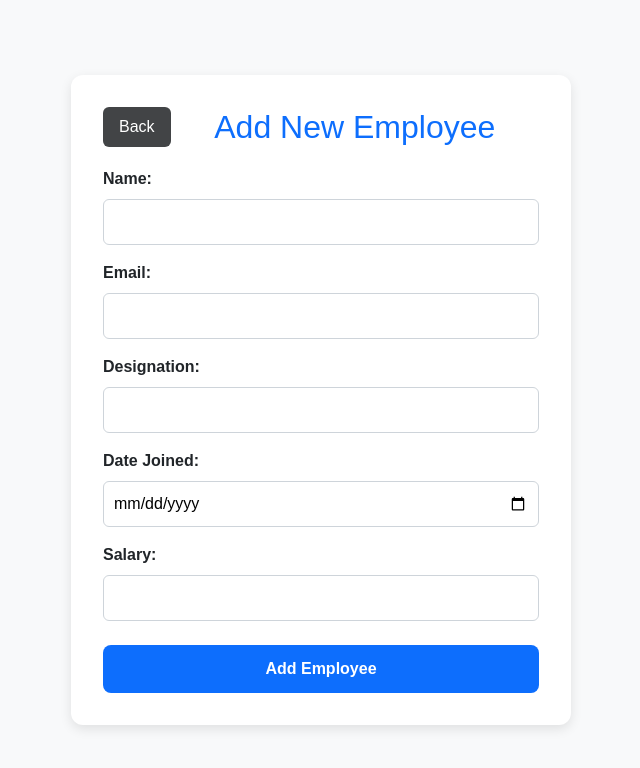
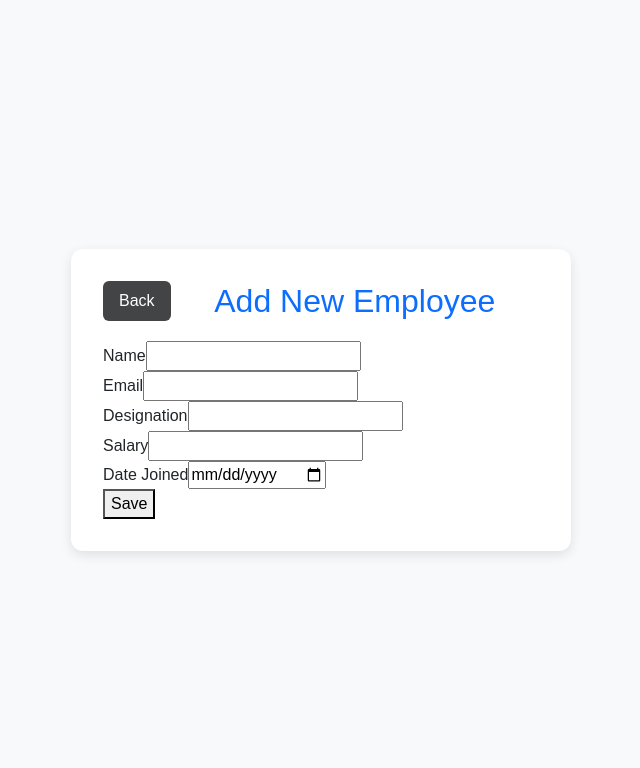
Before and after one commit to atharvashirodkar/employee-management-system, a React (Vite) app in the folder ems-frontend/: page /add-employee in a window 1280 px wide. Shown: the top 768 px of the page, without its empty margins (319-959 px from the left). Built offline with nearby package versions, Linux system fonts and the light colour scheme; no server answers.

Commit message:
refactor: extract employee form component

```diff
--- /dev/null
+++ b/ems-frontend/src/components/employee/EmployeeForm.jsx
@@ -0,0 +1,69 @@
+const EmployeeForm = ({
+  name,
+  email,
+  designation,
+  salary,
+  dateJoined,
+  setName,
+  setEmail,
+  setDesignation,
+  setSalary,
+  setDateJoined,
+  onSubmit,
+  buttonText,
+}) => {
+  return (
+    <form onSubmit={onSubmit}>
+      <div>
+        <label>Name</label>
+        <input
+          type="text"
+          value={name}
+          onChange={(e) => setName(e.target.value)}
+        />
+      </div>
+
+      <div>
+        <label>Email</label>
+        <input
+          type="email"
+          value={email}
+          onChange={(e) => setEmail(e.target.value)}
+        />
+      </div>
+
+      <div>
+        <label>Designation</label>
+        <input
+          type="text"
+          value={designation}
+          onChange={(e) => setDesignation(e.target.value)}
+        />
+      </div>
+
+      <div>
+        <label>Salary</label>
+        <input
+          type="number"
+          value={salary}
+          onChange={(e) => setSalary(e.target.value)}
+        />
+      </div>
+
+      <div>
+        <label>Date Joined</label>
+        <input
+          type="date"
+          value={dateJoined}
+          onChange={(e) => setDateJoined(e.target.value)}
+        />
+      </div>
+
+      <button type="submit">
+        {buttonText}
+      </button>
+    </form>
+  );
+};
+
+export default EmployeeForm;
--- a/ems-frontend/src/pages/AddUpdateEmployee.jsx
+++ b/ems-frontend/src/pages/AddUpdateEmployee.jsx
@@ -1,6 +1,7 @@
 import { useEffect, useState } from "react";
 import { useNavigate, useParams } from "react-router-dom";
 import { createEmployee, getEmployeeById, updateEmployee } from "../services/EmployeeService";
+import EmployeeForm from "../components/employee/EmployeeForm";
 
 const AddUpdateEmployee = () => {
     const { id } = useParams();
@@ -12,6 +13,7 @@ const AddUpdateEmployee = () => {
     const [designation, setDesignation] = useState("");
     const [date_joined, setDateJoined] = useState("");
     const [salary, setSalary] = useState("");
+    let isEdit
 
     useEffect(() => {
         if (id) {
@@ -19,15 +21,15 @@ const AddUpdateEmployee = () => {
                 setName(data.name);
                 setEmail(data.email);
                 setDesignation(data.designation);
-                setDateJoined(new Intl.DateTimeFormat("en-IN").format(new Date(data.date_joined)));
                 setSalary(data.salary);
+                setDateJoined(new Date(data.date_joined).toISOString().split("T")[0]);
             }).catch((error) => {
                 console.error("Error fetching employee data:", error);
             });
         }
     }, [id]);
 
-    const handdleSubmit = async (e) => {
+    const handleSubmit = async (e) => {
         e.preventDefault();
         const employeeData = {
             name,
@@ -46,8 +48,12 @@ const AddUpdateEmployee = () => {
             }
             navigator("/employees");
         } catch (error) {
-            console.error("Error adding employee:", error);
+            console.error("Error while creating employee:", error);
         }
+    }
+
+    if (id) {
+        isEdit = true
     }
 
     return (
@@ -102,120 +108,25 @@ const AddUpdateEmployee = () => {
                                 margin: 0,
                             }}
                         >
-                            {id ? "Update Employee" :"Add New Employee"}
+                            {id ? "Update Employee" : "Add New Employee"}
                         </h2>
                     </div>
 
 
-                    <form onSubmit={handdleSubmit}>
-                        <div style={{ marginBottom: "1rem" }}>
-                            <label style={{ display: "block", marginBottom: "0.5rem", fontWeight: "bold" }}>
-                                Name:
-                            </label>
-                            <input
-                                type="text"
-                                value={name}
-                                onChange={(e) => setName(e.target.value)}
-                                required
-                                style={{
-                                    width: "100%",
-                                    padding: "10px",
-                                    borderRadius: "6px",
-                                    border: "1px solid #ced4da",
-                                }}
-                            />
-                        </div>
-
-                        <div style={{ marginBottom: "1rem" }}>
-                            <label style={{ display: "block", marginBottom: "0.5rem", fontWeight: "bold" }}>
-                                Email:
-                            </label>
-                            <input
-                                type="email"
-                                value={email}
-                                onChange={(e) => setEmail(e.target.value)}
-                                required
-                                style={{
-                                    width: "100%",
-                                    padding: "10px",
-                                    borderRadius: "6px",
-                                    border: "1px solid #ced4da",
-                                }}
-                            />
-                        </div>
-
-                        <div style={{ marginBottom: "1rem" }}>
-                            <label style={{ display: "block", marginBottom: "0.5rem", fontWeight: "bold" }}>
-                                Designation:
-                            </label>
-                            <input
-                                type="text"
-                                value={designation}
-                                onChange={(e) => setDesignation(e.target.value)}
-                                required
-                                style={{
-                                    width: "100%",
-                                    padding: "10px",
-                                    borderRadius: "6px",
-                                    border: "1px solid #ced4da",
-                                }}
-                            />
-                        </div>
-
-                        <div style={{ marginBottom: "1rem" }}>
-                            <label style={{ display: "block", marginBottom: "0.5rem", fontWeight: "bold" }}>
-                                Date Joined:
-                            </label>
-                            <input
-                                type="date"
-                                value={date_joined}
-                                onChange={(e) => setDateJoined(e.target.value)}
-                                required
-                                disabled={id ? true : false}
-                                style={{
-                                    width: "100%",
-                                    padding: "10px",
-                                    borderRadius: "6px",
-                                    border: "1px solid #ced4da",
-                                }}
-                            />
-                        </div>
-
-                        <div style={{ marginBottom: "1.5rem" }}>
-                            <label style={{ display: "block", marginBottom: "0.5rem", fontWeight: "bold" }}>
-                                Salary:
-                            </label>
-                            <input
-                                type="number"
-                                value={salary}
-                                onChange={(e) => setSalary(e.target.value)}
-                                required
-                                style={{
-                                    width: "100%",
-                                    padding: "10px",
-                                    borderRadius: "6px",
-                                    border: "1px solid #ced4da",
-                                }}
-                            />
-                        </div>
-
-                        <button
-                            type="submit"
-                            style={{
-                                width: "100%",
-                                padding: "12px",
-                                backgroundColor: "#0d6efd",
-                                color: "#fff",
-                                border: "none",
-                                borderRadius: "8px",
-                                cursor: "pointer",
-                                fontSize: "1rem",
-                                fontWeight: "bold",
-                            }}
-                        >
-                            Add Employee
-                        </button>
-                    </form>
+                    <EmployeeForm
+                        name={name}
+                        email={email}
+                        designation={designation}
+                        salary={salary}
+                        dateJoined={date_joined}
+                        setName={setName}
+                        setEmail={setEmail}
+                        setDesignation={setDesignation}
+                        setSalary={setSalary}
+                        setDateJoined={setDateJoined}
+                        onSubmit={handleSubmit}
+                        buttonText={isEdit ? "Update" : "Save"}
+                    />
                 </div>
             </div>
         </>
```
